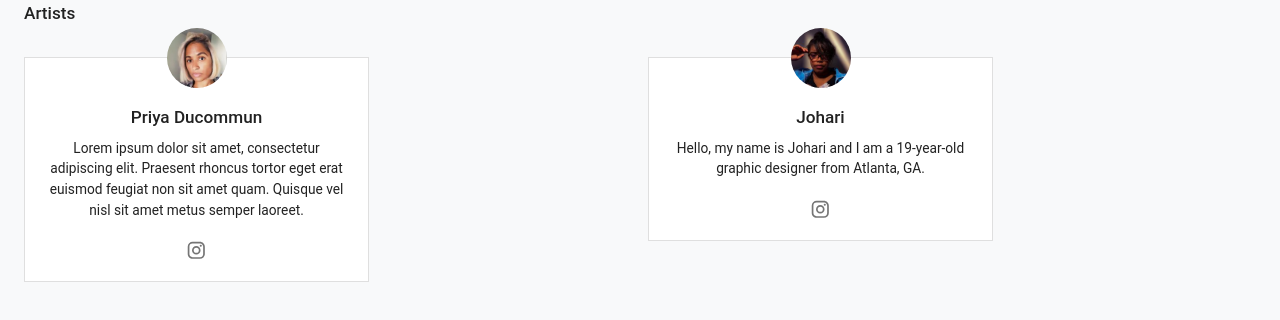
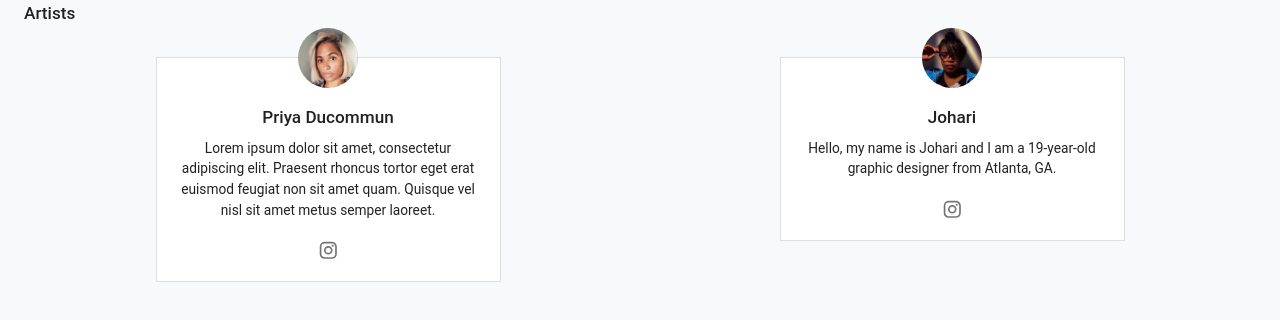
Before and after one commit to ouistitiprint/react-website, a React (Create React App) app: page / in a window 1280 px wide. Shown: the top 320 px of the page. Built offline with nearby package versions, Linux system fonts and the light colour scheme.

Commit message:
Add maxWidthCard const

```diff
--- a/src/presenters/CreatorCard.tsx
+++ b/src/presenters/CreatorCard.tsx
@@ -23,13 +23,15 @@ const imgSize: number = 5;
 // of the card in percentage
 const imgOverflow: number = 0.5;
 
+const maxWidthCard: number = 345;
+
 const useStyles = makeStyles({
     container: {
+        maxWidth: maxWidthCard,
         paddingTop: (imgSize * imgOverflow).toString() + 'em',
-        margin: 0,
     },
     card: {
-        maxWidth: 345,
+        maxWidth: maxWidthCard,
         boxShadow: 'none',
         borderRadius: 0,
         border: '1px solid',
```
